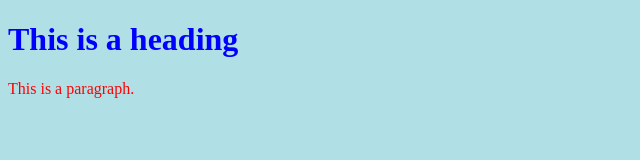
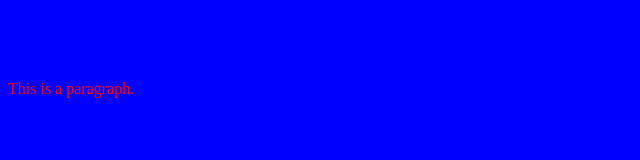
Before and after one commit to thriftbids/app, a plain HTML site: page index.html in a window 1280 px wide. Shown: the whole page, without its empty margins (0-640 px from the left). Drawn offline with Linux system fonts and the light colour scheme.

Commit message:
Update index.html

```diff
--- a/index.html
+++ b/index.html
@@ -17,7 +17,7 @@
 <meta name="msapplication-TileColor" content="green">
 
 <style>
-body {background-color: powderblue;}
+body {background-color: blue;}
 h1   {color: blue;}
 p    {color: red;}
 </style>
```
